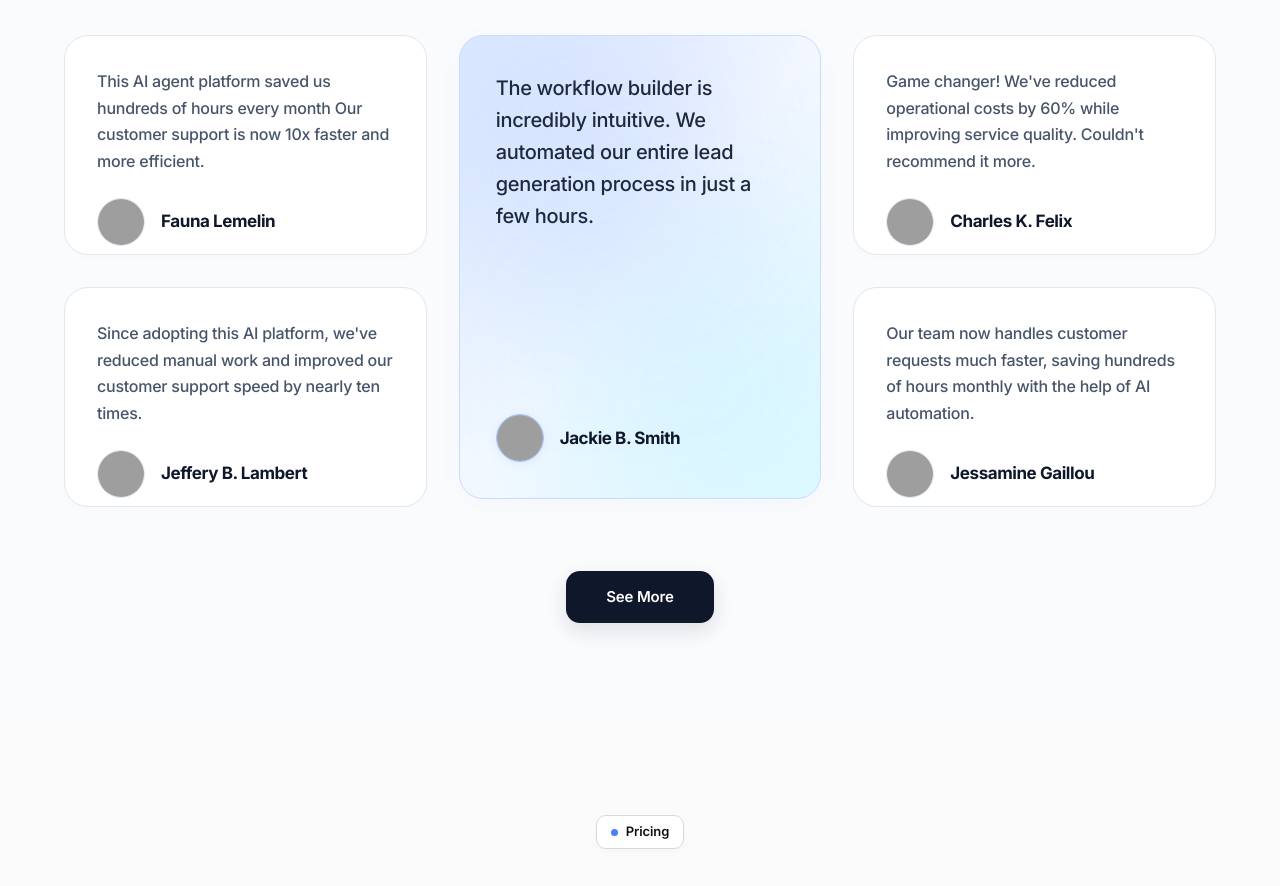
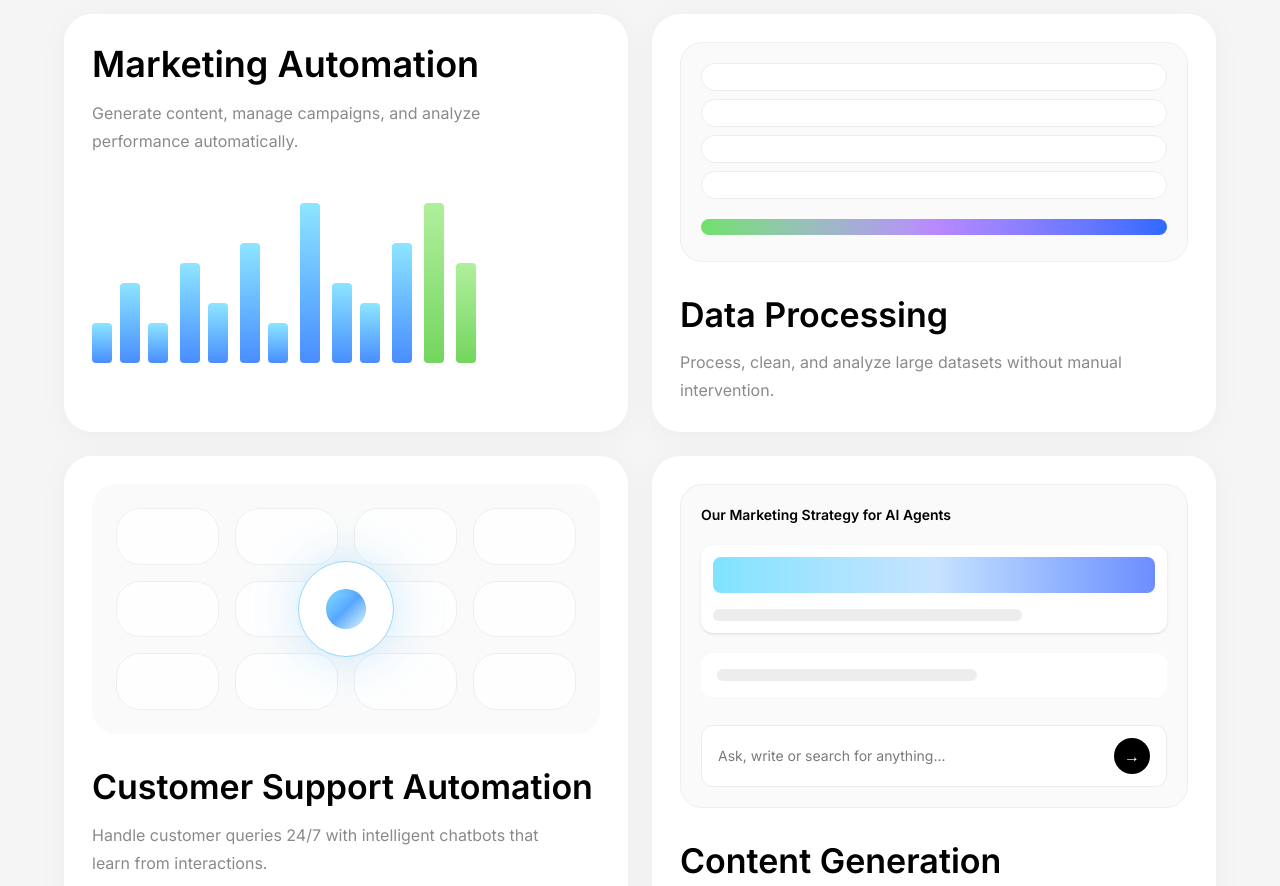
Before and after one commit to ivorix-in/ivorix_portfolio, a Next.js app: page / in a window 1280 px wide. Shown: the part 3800-4686 px from the top of the page. Built offline with nearby package versions, Linux system fonts and the light colour scheme; grey boxes are pictures that could not be loaded.

Commit message:
Add IndustriesSection component to Home page

```diff
--- /dev/null
+++ b/app/(main)/components/IndustriesSection.tsx
@@ -0,0 +1,184 @@
+"use client";
+
+import React from "react";
+
+export default function IndustriesSection() {
+  return (
+    <section className="w-full bg-[#f5f5f5] py-24 px-4">
+      <div className="max-w-6xl mx-auto">
+        {/* Top Content */}
+        <div className="flex flex-col items-center text-center">
+          {/* Badge */}
+          <div className="mb-6 inline-flex items-center gap-2 rounded-xl border border-[#d9d9d9] bg-white px-4 py-2 shadow-sm">
+            <div className="h-2 w-2 rounded-full bg-[#4d7cff]" />
+            <span className="text-sm font-medium text-[#4a4a4a]">
+              Industries
+            </span>
+          </div>
+
+          {/* Heading */}
+          <h2 className="max-w-4xl text-[58px] leading-[1.05] font-semibold tracking-[-2px] text-black">
+            Real Solutions Used
+            <br />
+            Across{" "}
+            <span className="text-[#4d7cff]">Industries</span>
+          </h2>
+
+          {/* Subtitle */}
+          <p className="mt-5 max-w-xl text-[15px] leading-7 text-[#8c8c8c]">
+            Our intelligent agents deliver proven results across industries
+            <br />
+            by automating processes.
+          </p>
+        </div>
+
+        {/* Cards */}
+        <div className="mt-20 grid grid-cols-1 gap-6 md:grid-cols-2">
+          {/* Card 1 */}
+          <div className="rounded-[28px] bg-white p-7 shadow-[0_4px_30px_rgba(0,0,0,0.04)]">
+            <h3 className="text-[36px] font-semibold leading-tight text-black">
+              Marketing Automation
+            </h3>
+
+            <p className="mt-3 max-w-md text-[16px] leading-7 text-[#8a8a8a]">
+              Generate content, manage campaigns, and analyze performance
+              automatically.
+            </p>
+
+            {/* Graph */}
+            <div className="mt-12 flex items-end gap-3">
+              {[
+                [2, 4, 2],
+                [5, 3],
+                [6, 2],
+                [8],
+                [4, 3],
+                [6],
+                [8],
+                [5],
+              ].map((group, index) => (
+                <div key={index} className="flex items-end gap-2">
+                  {group.map((height, i) => (
+                    <div
+                      key={i}
+                      className={`w-5 rounded-sm ${
+                        index > 5
+                          ? "bg-gradient-to-t from-[#72d65d] to-[#b0ef9c]"
+                          : "bg-gradient-to-t from-[#4a8cff] to-[#8ee5ff]"
+                      }`}
+                      style={{
+                        height: `${height * 20}px`,
+                      }}
+                    />
+                  ))}
+                </div>
+              ))}
+            </div>
+          </div>
+
+          {/* Card 2 */}
+          <div className="rounded-[28px] bg-white p-7 shadow-[0_4px_30px_rgba(0,0,0,0.04)]">
+            {/* Browser UI */}
+            <div className="relative h-[220px] overflow-hidden rounded-[22px] border border-[#efefef] bg-[#fafafa] p-5">
+              {/* Tabs */}
+              <div className="space-y-2">
+                {[1, 2, 3, 4].map((item) => (
+                  <div
+                    key={item}
+                    className="h-7 rounded-full border border-[#ededed] bg-white"
+                  />
+                ))}
+              </div>
+
+              {/* Gradient Bar */}
+              <div className="mt-5 h-4 w-full rounded-full bg-gradient-to-r from-[#6fe16a] via-[#b989ff] to-[#2d69ff]" />
+
+              {/* Boxes */}
+              <div className="mt-7 grid grid-cols-2 gap-5">
+                <div className="h-28 rounded-2xl bg-white" />
+                <div className="h-28 rounded-2xl bg-white" />
+              </div>
+            </div>
+
+            <h3 className="mt-8 text-[34px] font-semibold leading-tight text-black">
+              Data Processing
+            </h3>
+
+            <p className="mt-3 max-w-md text-[16px] leading-7 text-[#8a8a8a]">
+              Process, clean, and analyze large datasets without manual
+              intervention.
+            </p>
+          </div>
+
+          {/* Card 3 */}
+          <div className="rounded-[28px] bg-white p-7 shadow-[0_4px_30px_rgba(0,0,0,0.04)]">
+            {/* Support Animation */}
+            <div className="relative flex h-[250px] items-center justify-center overflow-hidden rounded-[24px] bg-[#fafafa]">
+              {/* Grid */}
+              <div className="absolute inset-0 grid grid-cols-4 gap-4 p-6 opacity-80">
+                {Array.from({ length: 12 }).map((_, i) => (
+                  <div
+                    key={i}
+                    className="rounded-[24px] border border-[#ececec] bg-white"
+                  />
+                ))}
+              </div>
+
+              {/* Orb */}
+              <div className="relative z-10 flex h-24 w-24 items-center justify-center rounded-full border border-[#97d7ff] bg-white shadow-[0_0_50px_rgba(103,194,255,0.35)]">
+                <div className="h-10 w-10 rounded-full bg-gradient-to-br from-[#8be1ff] via-[#56a7ff] to-[#dff7ff] shadow-inner" />
+              </div>
+            </div>
+
+            <h3 className="mt-8 text-[34px] font-semibold leading-tight text-black">
+              Customer Support Automation
+            </h3>
+
+            <p className="mt-3 max-w-md text-[16px] leading-7 text-[#8a8a8a]">
+              Handle customer queries 24/7 with intelligent chatbots that learn
+              from interactions.
+            </p>
+          </div>
+
+          {/* Card 4 */}
+          <div className="rounded-[28px] bg-white p-7 shadow-[0_4px_30px_rgba(0,0,0,0.04)]">
+            {/* Content UI */}
+            <div className="rounded-[22px] border border-[#efefef] bg-[#fafafa] p-5">
+              <h4 className="text-sm font-semibold text-black">
+                Our Marketing Strategy for AI Agents
+              </h4>
+
+              <div className="mt-5 rounded-xl bg-white p-3 shadow-sm">
+                <div className="h-9 rounded-lg bg-gradient-to-r from-[#7fe3ff] via-[#c7e3ff] to-[#6d8dff]" />
+                <div className="mt-4 h-3 w-[70%] rounded-full bg-[#ededed]" />
+              </div>
+
+              <div className="mt-5 rounded-xl bg-white p-4">
+                <div className="h-3 w-[60%] rounded-full bg-[#ededed]" />
+              </div>
+
+              <div className="mt-7 flex items-center justify-between rounded-xl border border-[#ededed] bg-white px-4 py-3">
+                <span className="text-sm text-[#7a7a7a]">
+                  Ask, write or search for anything...
+                </span>
+
+                <button className="flex h-9 w-9 items-center justify-center rounded-full bg-black text-white">
+                  →
+                </button>
+              </div>
+            </div>
+
+            <h3 className="mt-8 text-[34px] font-semibold leading-tight text-black">
+              Content Generation
+            </h3>
+
+            <p className="mt-3 max-w-md text-[16px] leading-7 text-[#8a8a8a]">
+              Create blog posts, social media content, and marketing materials
+              at scale.
+            </p>
+          </div>
+        </div>
+      </div>
+    </section>
+  );
+}
--- a/app/(main)/page.tsx
+++ b/app/(main)/page.tsx
@@ -6,6 +6,8 @@ import Footer from '@/components/footer';
 import Navbar from '@/components/Navbar';
 import FeaturesSection from './components/FeaturesSection';
 import StepsSection from './components/StepsSection';
+import IndustriesSection from './components/IndustriesSection';
+
 export default function Home() {
   return (
     <main>
@@ -13,6 +15,7 @@ export default function Home() {
     <Hero />
     <FeaturesSection/>
     <StepsSection/>
+    <IndustriesSection/>
     <TestimonialSection/>
     <PricingSection/>
     <FAQSection/>
```
